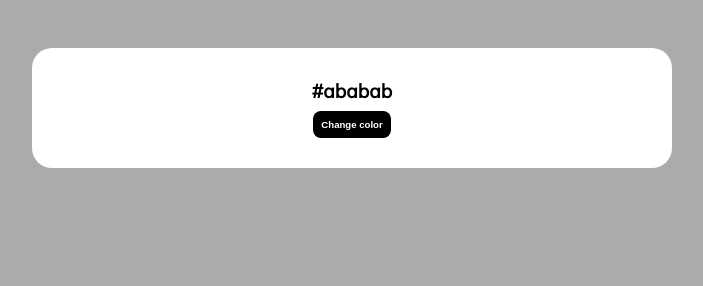
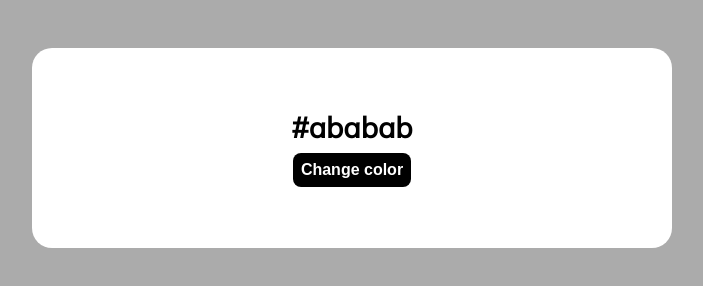
Before and after one commit to tineojf/practice-random-color, a plain HTML site: page index.html in a window 1280 px wide. Shown: the whole page, without its empty margins (288-991 px from the left). Drawn offline with Linux system fonts and the light colour scheme.

Commit message:
Media query 768

```diff
--- a/css/style.css
+++ b/css/style.css
@@ -44,3 +44,18 @@ body {
   border-radius: 0.5rem;
   cursor: pointer;
 }
+
+/* Media query */
+@media (min-width: 768px) {
+  .container {
+    height: 25vh;
+  }
+
+  .container > #txtColorName {
+    font-size: 1.8rem;
+  }
+
+  .container > #btnRandom {
+    font-size: 1rem;
+  }
+}
```
